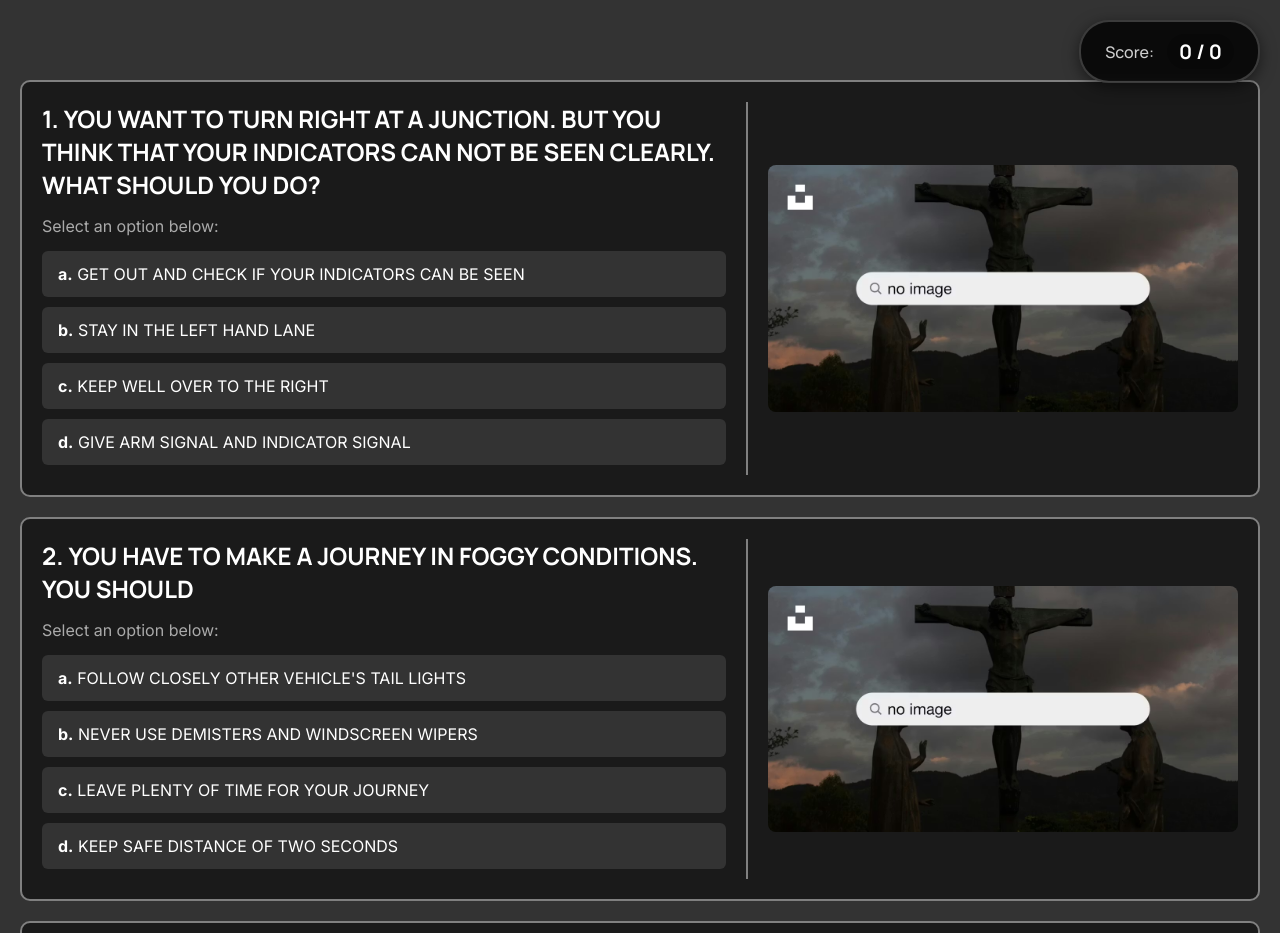
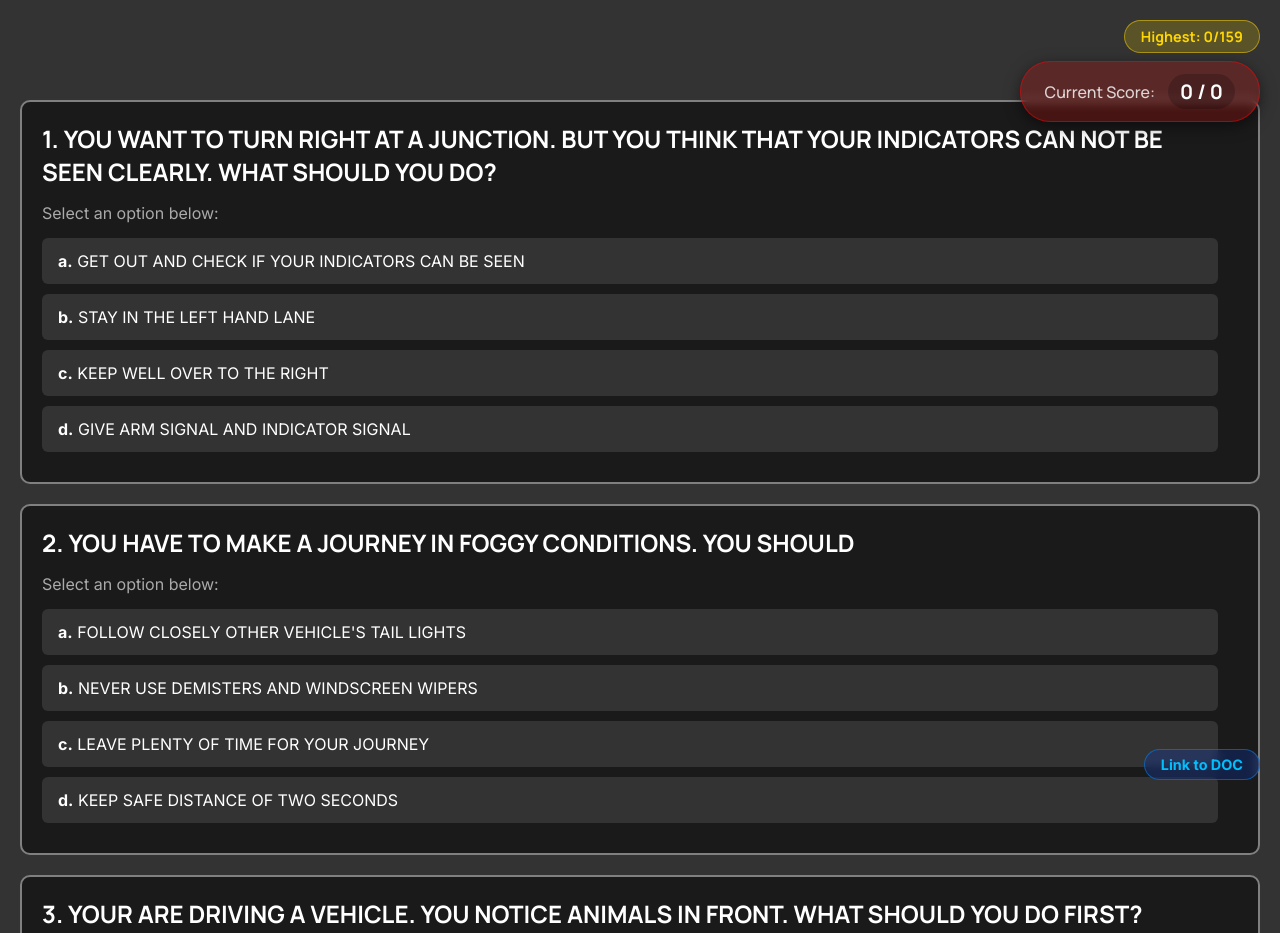
Before and after one commit to Divyanshu951/rto-quiz-demo-requlations_2, a plain HTML site: page index.html in a window 1280 px wide. Shown: the top 933 px of the page. Drawn offline with Linux system fonts and the light colour scheme.

Commit message:
add doc link

```diff
--- a/index.html
+++ b/index.html
@@ -27,8 +27,7 @@
         padding: 20px;
         background-color: rgba(0, 0, 0, 0.8);
         color: #fff;
-        /* Added top padding so the first question isn't hidden by the floating score */
-        padding-top: 80px;
+        padding-top: 100px; /* Increased to fit the larger score container */
       }
 
       .main-container {
@@ -62,6 +61,7 @@
         max-width: 100%;
         height: auto;
         border-radius: 8px;
+        zoom: 200%;
       }
 
       h1 {
@@ -74,7 +74,6 @@
         list-style-type: none;
       }
 
-      /* Styling for the clickable options */
       .option-item {
         background-color: #333;
         padding: 12px 15px;
@@ -89,52 +88,67 @@
         background-color: #444;
       }
 
-      /* Styles applied via JavaScript when clicked */
       .option-item.correct {
-        background-color: #2e7d32; /* Green */
+        background-color: #2e7d32;
         color: white;
         border-color: #4caf50;
       }
 
       .option-item.wrong {
-        background-color: #c62828; /* Red */
+        background-color: #c62828;
         color: white;
         border-color: #ef5350;
       }
 
-      /* Disable clicking after an answer is chosen */
       .options.answered .option-item {
         pointer-events: none;
       }
 
-      /* Keep unselected options slightly faded after answering */
       .options.answered .option-item:not(.correct):not(.wrong) {
         opacity: 0.5;
       }
 
-      /* --- NEW SCORE CONTAINER DESIGN --- */
+      /* --- SCORE CONTAINER DESIGN --- */
       .score-container {
         position: fixed;
         top: 20px;
-        right: 20px; /* Moved to the right for a more standard look */
+        right: 20px;
+        display: flex;
+        flex-direction: column; /* Stack High Score and Current Score */
+        align-items: flex-end;
+        gap: 8px;
+        z-index: 1000;
+        font-family: "Manrope", sans-serif;
+      }
+
+      .high-score-badge {
+        background: rgba(255, 215, 0, 0.2); /* Subtle Gold */
+        color: #ffd700;
+        padding: 6px 16px;
+        border-radius: 20px;
+        font-weight: 700;
+        font-size: 0.9rem;
+        border: 1px solid rgba(255, 215, 0, 0.5);
+        backdrop-filter: blur(5px);
+      }
+
+      .current-score-badge {
         padding: 12px 24px;
-        background: rgba(0, 0, 0, 0.8);
+        background: rgb(255 0 0 / 20%);
         color: #fff;
         border-radius: 30px;
-        font-family: "Manrope", sans-serif;
         font-weight: 700;
         font-size: 1.25rem;
         box-shadow: 0 4px 15px rgba(0, 0, 0, 0.5);
         display: flex;
         align-items: center;
         gap: 8px;
-        z-index: 1000;
-        border: 2px solid rgba(255, 255, 255, 0.2);
+        border: 1px solid rgb(255 0 0 / 50%);
         backdrop-filter: blur(5px);
       }
 
-      .score-container::before {
-        content: "Score:";
+      .current-score-badge::before {
+        content: "Current Score:";
         font-size: 1rem;
         font-weight: 500;
         opacity: 0.8;
@@ -145,6 +159,29 @@
         background: rgba(0, 0, 0, 0.2);
         padding: 4px 12px;
         border-radius: 20px;
+      }
+
+      .link {
+        position: fixed;
+        bottom: 20px;
+        right: 20px;
+
+        position: fixed;
+        bottom: 20px;
+        right: 20px;
+        background: rgb(0 68 255 / 20%);
+        padding: 6px 16px;
+        border-radius: 20px;
+        font-weight: 700;
+        font-size: 0.9rem;
+        border: 1px solid rgb(0 140 255 / 50%);
+        backdrop-filter: blur(5px);
+        text-decoration: none;
+        color: #00bfff;
+      }
+
+      .link::before {
+        content: "Link to DOC";
       }
 
       @media (max-width: 768px) {
@@ -160,21 +197,49 @@
         .score-container {
           top: 10px;
           right: 10px;
+        }
+        .current-score-badge {
           font-size: 1rem;
           padding: 8px 16px;
         }
         body {
-          padding-top: 70px;
+          padding-top: 110px;
+        }
+
+        .current-score-badge {
+          display: flex;
+          flex-direction: column;
+          max-width: 100px;
+        }
+
+        .current-score-badge::before {
+          content: "Score";
+        }
+
+        .link::before {
+          content: "DOC";
         }
       }
     </style>
   </head>
   <body>
     <div class="score-container">
-      <div class="score-numbers">
-        <span class="scored">0</span> / <span class="total">0</span>
+      <div class="high-score-badge">
+        Highest: <span class="high-score">0/0</span>
+      </div>
+      <div class="current-score-badge">
+        <div class="score-numbers">
+          <span class="scored">0</span> / <span class="total">0</span>
+        </div>
       </div>
     </div>
+
+    <a
+      class="link"
+      href="https://www.transport.telangana.gov.in/html/pdf/rules-of-road-regulations-english.pdf"
+      target="_blank"
+    ></a>
+
     <div class="main-container"></div>
 
     <script>
@@ -2214,9 +2279,23 @@
       const mainContainer = document.querySelector(".main-container");
       const totalAttemptedEle = document.querySelector(".total");
       const scoreEle = document.querySelector(".scored");
+      const highScoreEle = document.querySelector(".high-score");
 
       let attempted = 0;
       let scored = 0;
+      const totalQuestions = questionData.length;
+
+      // --- NEW: Initialize High Score from Local Storage ---
+      function initHighScore() {
+        const savedHighScore = localStorage.getItem("rtoQuizHighScore");
+        if (savedHighScore !== null) {
+          highScoreEle.textContent = `${savedHighScore}/${totalQuestions}`;
+        } else {
+          highScoreEle.textContent = `0/${totalQuestions}`;
+        }
+      }
+
+      initHighScore(); // Run on load
 
       // 1. Generate the HTML for the questions
       questionData.forEach((item) => {
@@ -2224,8 +2303,8 @@
 
         const html = `
         <div class="question-tab">
-          <div class="q-options">
-            <h1><span>${id}. </span>${question}</h1>
+            <div class="q-options" style="${!imageID ? "border-right: none;" : ""}">
+              <h1><span>${id}. </span>${question}</h1>
             <p style="margin-bottom: 15px; color: #aaa;">Select an option below:</p>
             <ul class="options" data-question-id="${id}">
               <li class="option-item" data-choice="a"><b>a.</b> ${options.a}</li>
@@ -2234,10 +2313,19 @@
               <li class="option-item" data-choice="d"><b>d.</b> ${options.d}</li>
             </ul>
           </div>
-          <div class="img-container">
-            <img src="data/img/${!imageID ? "no-image" : imageID}.png" alt="Question Image" onerror="this.style.display='none'" />
-          </div>
-        </div>`;
+
+          ${
+            !imageID
+              ? ""
+              : `
+            <div class="img-container">
+              <img src="data/img/${imageID}.png" alt="Question Image" />
+            </div>
+          `
+          }
+
+        </div>
+      `;
 
         mainContainer.insertAdjacentHTML("beforeend", html);
       });
@@ -2260,15 +2348,13 @@
         const question = questionData.find((q) => q.id === questionId);
         const correctAnswer = question.answerOption;
 
-        // Lock the question
         optionsList.classList.add("answered");
 
-        // --- NEW LOGIC: Update scores ---
-        attempted++; // Always increment attempted count
+        attempted++;
 
         if (userChoice === correctAnswer) {
           clickedOption.classList.add("correct");
-          scored++; // Increment score if correct
+          scored++;
         } else {
           clickedOption.classList.add("wrong");
 
@@ -2280,9 +2366,26 @@
           }
         }
 
-        // --- NEW LOGIC: Render new scores to DOM ---
         scoreEle.textContent = scored;
         totalAttemptedEle.textContent = attempted;
+
+        // --- NEW: Check and Update High Score when quiz is finished ---
+        if (attempted === totalQuestions) {
+          const currentHighScore =
+            parseInt(localStorage.getItem("rtoQuizHighScore")) || 0;
+
+          if (scored > currentHighScore) {
+            localStorage.setItem("rtoQuizHighScore", scored);
+            highScoreEle.textContent = `${scored}/${totalQuestions}`;
+
+            // Optional: Give it a little flash effect to show they broke the record
+            highScoreEle.parentElement.style.backgroundColor =
+              "rgba(46, 125, 50, 0.8)";
+            highScoreEle.parentElement.style.color = "#fff";
+            highScoreEle.parentElement.style.borderColor = "#4caf50";
+            highScoreEle.parentElement.innerHTML = `🏆 New High Score: <span class="high-score">${scored}/${totalQuestions}</span>`;
+          }
+        }
       });
     </script>
   </body>
```
